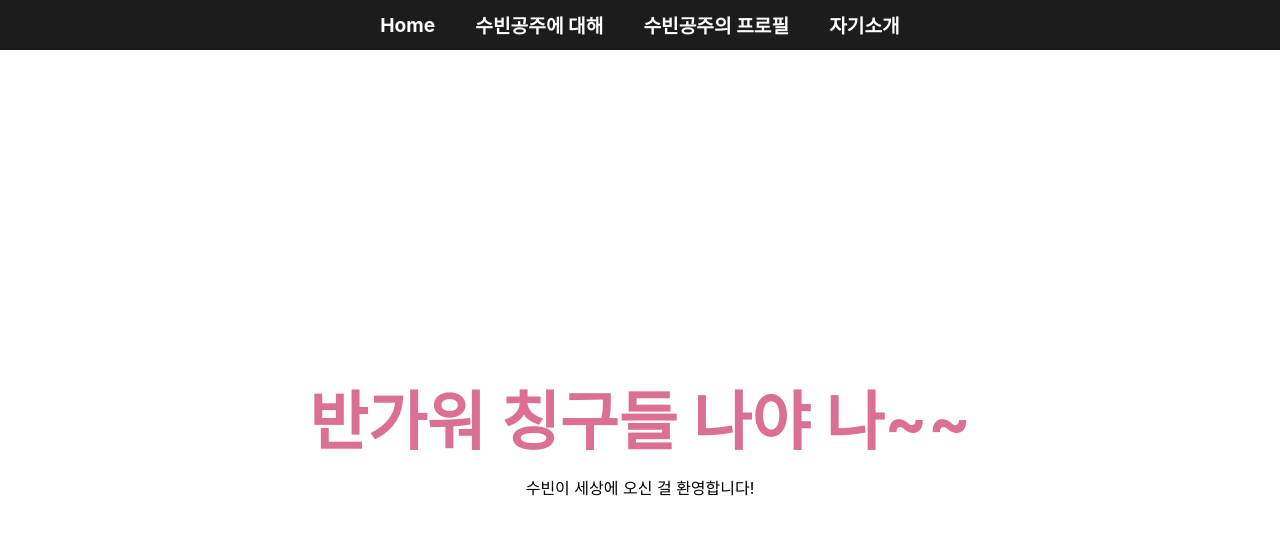
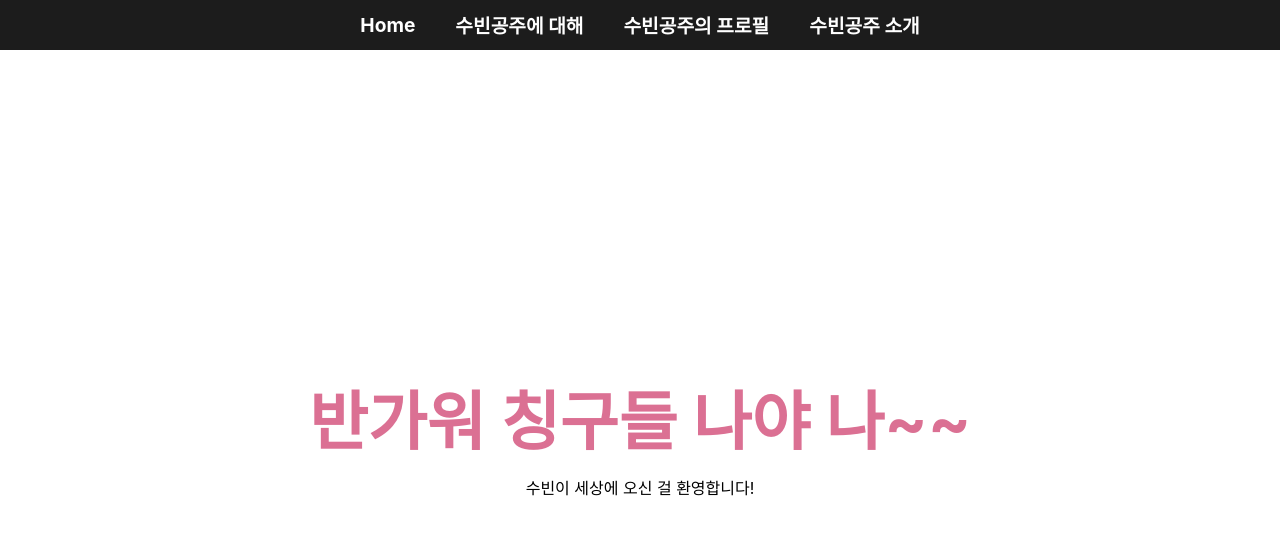
Before and after one commit to nohsoobin/huhuhu, a Next.js app: page / in a window 1280 px wide. Shown: the top 534 px of the page. Built offline with nearby package versions, Linux system fonts and the light colour scheme.

Commit message:
네번째

```diff
--- a/components/Navbar.js
+++ b/components/Navbar.js
@@ -16,7 +16,7 @@ export default function Navbar() {
           <a>수빈공주의 프로필</a>
         </Link>
         <Link href="/contact">
-          <a>자기소개</a>
+          <a>수빈공주 소개</a>
         </Link>
       </div>
     </div>
```
